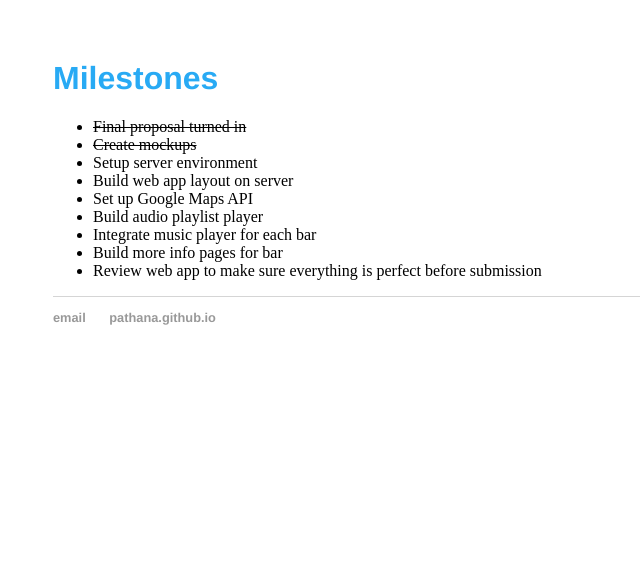
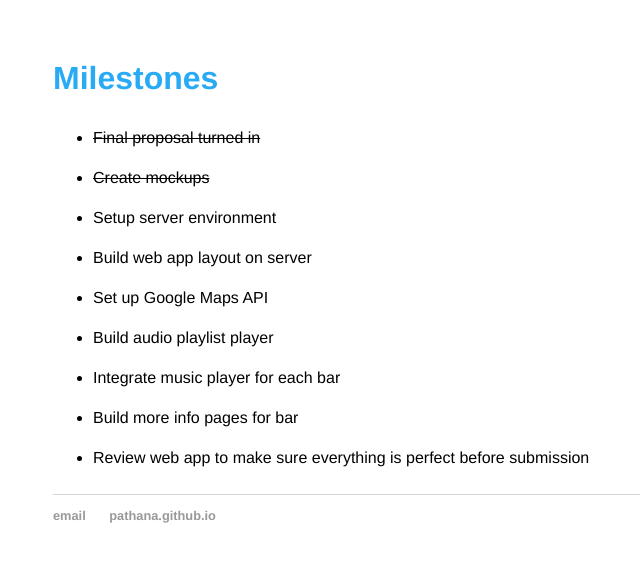
Before and after one commit to pathana/pathana.github.io, a Jekyll site: the page built from milestones/index.html, in a window 1280 px wide. Shown: the top 562 px of the page, without its empty margins (139-779 px from the left). Built offline with Jekyll 4.4.1, drawn with Linux system fonts in a browser that asks for light colours.

Commit message:
Update css class

```diff
--- a/milestones/index.html
+++ b/milestones/index.html
@@ -4,7 +4,7 @@ title: Capstone Blog - Milestones
 ---
 	<h1>Milestones</h1>
 
-  <ul>
+  <ul class="milestones">
     <li><strike>Final proposal turned in</strike></li>
     <li><strike>Create mockups</strike></li>
     <li>Setup server environment</li>
```
